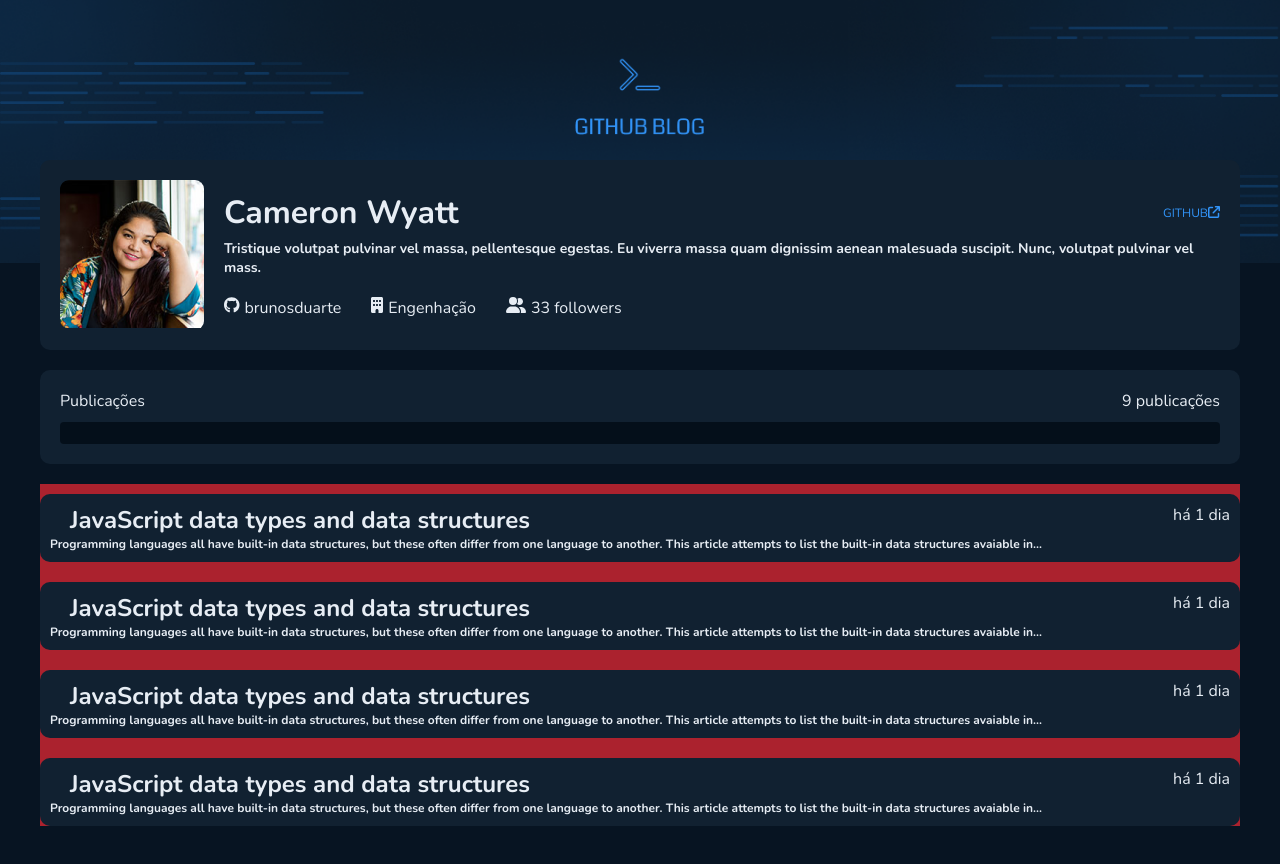
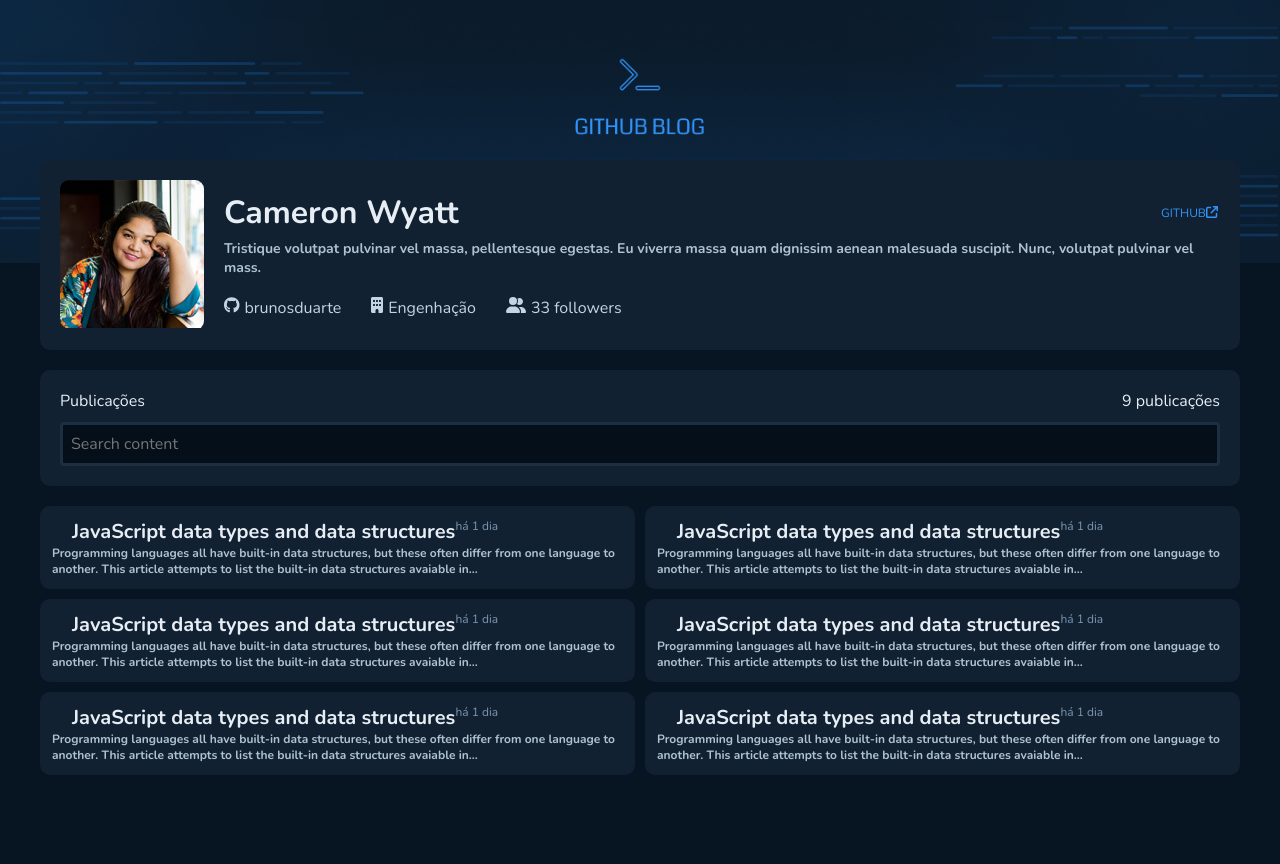
Before and after one commit to brunosduarte/github-blog, a React (Vite) app: page / in a window 1280 px wide. After the commit the page ends 815 px from the top, so only its background shows below. Built offline with nearby package versions, Linux system fonts and the light colour scheme.

Commit message:
feat: adjusting colors to figma

```diff
--- a/src/components/Profile/index.tsx
+++ b/src/components/Profile/index.tsx
@@ -26,17 +26,17 @@
 
         <InfoArea>
           <GithubProfile>
-            <FontAwesomeIcon icon={faGithub} />
+            <FontAwesomeIcon icon={faGithub} color='base-label' />
             brunosduarte
           </GithubProfile>
 
           <WorksOn>
-            <FontAwesomeIcon icon={faBuilding} />
+            <FontAwesomeIcon icon={faBuilding} color='base-label' />
             Engenhação
           </WorksOn>
 
           <Followers>
-            <FontAwesomeIcon icon={faUserGroup} />
+            <FontAwesomeIcon icon={faUserGroup} color='base-label' />
             33 followers
           </Followers>
         </InfoArea>
--- a/src/components/Profile/styles.ts
+++ b/src/components/Profile/styles.ts
@@ -37,6 +37,7 @@
   display: flex;
   align-content: center;
   justify-content: space-between;
+  color: ${props => props.theme['base-title']};
 `;
 
 export const LinkToGithub = styled.button`
@@ -44,10 +45,11 @@
   justify-content: center;
   color: ${props => props.theme['blue']};
   background-color: transparent;
-  border: none;
+  border-style: solid;
+  border-color: transparent;
 
   &:hover {
-    border-bottom: 2px;
+    border: 0 2px 0 4px;
     border-color: blue;
     transition: background-color 0.2s;
     cursor: pointer;
@@ -58,6 +60,7 @@
   //background-color: ${props => props.theme['red-300']};
   margin-top: 5px;
   font-size: 14px;
+  color: ${props => props.theme['base-text']};
 
 `;
 
@@ -68,7 +71,8 @@
   flex-direction: wrap;
   justify-content: left;
   gap: 30px;
-`;
+  color: ${props => props.theme['base-subtitle']};
+  `;
 
 export const GithubProfile = styled.div`
   display: flex;
--- a/src/components/Repos/index.tsx
+++ b/src/components/Repos/index.tsx
@@ -36,6 +36,21 @@
         <CardContent>Programming languages all have built-in data structures, but these often differ from one language to another. This article attempts to list the built-in data structures avaiable in...</CardContent>
       </CardContainer>
 
+      <CardContainer>
+        <CardTitleAndElapsed>
+          <CardTitle>JavaScript data types and data structures</CardTitle>
+          <CardElapsed>há 1 dia</CardElapsed>
+        </CardTitleAndElapsed>
+        <CardContent>Programming languages all have built-in data structures, but these often differ from one language to another. This article attempts to list the built-in data structures avaiable in...</CardContent>
+      </CardContainer>
+
+      <CardContainer>
+        <CardTitleAndElapsed>
+          <CardTitle>JavaScript data types and data structures</CardTitle>
+          <CardElapsed>há 1 dia</CardElapsed>
+        </CardTitleAndElapsed>
+        <CardContent>Programming languages all have built-in data structures, but these often differ from one language to another. This article attempts to list the built-in data structures avaiable in...</CardContent>
+      </CardContainer>
     </ReposContainer>
   )
 }
--- a/src/components/Repos/styles.ts
+++ b/src/components/Repos/styles.ts
@@ -5,54 +5,56 @@
   //padding: 20px;
   display: grid;
   grid-area: myCards;
-  grid-template-areas: myCards myCards;
+  flex-wrap: wrap;
+  grid-template-areas: "myCards .";
   gap: 10px;
-  background-color: ${props => props.theme['red-500']};
+  //background-color: ${props => props.theme['red-500']};
 `;
 
 export const CardContainer = styled.div`
-  margin-top: 10px;
+  //margin-top: 10px;
   padding: 10px;
   display: flex;
   flex-direction: column;
   flex-basis: 1;
   border-radius: 10px;
+  border: 2px;
+  border-style: solid;
   background-color: ${props => props.theme['base-post']};
-  border-color: ${props => props.theme['base-border']};
+  border-color: ${props => props.theme['base-post']};
+  transition: border-color 0.5s;
 
   &:hover {
-    border: 10px;
-    border-color: blue;
     transition: background-color 0.2s;
     cursor: pointer;
+    border-color: ${props => props.theme['base-text']};
   }
 `;
 
 export const CardTitleAndElapsed = styled.div`
   display: flex;
   justify-content: space-between;
-  //flex-direction: row;
-  //padding: 20px;
-  //background-color: ${props => props.theme['red-700']};
 `;
 
 export const CardTitle = styled.h1`
   margin-left: 20px;
-  font-size: 24px;
+  font-size: 20px;
+  color: ${props => props.theme['base-title']};
   justify-content: center;
   align-content: center;
 `;
 
 export const CardElapsed = styled.div`
-  flex-shrink: 1;
-  flex-wrap: nowrap;
-  //background-color: ${props => props.theme['red-300']};
+  font-size: 12px;
+  flex-grow: 1;
+  color: ${props => props.theme['base-span']};
 `;
 
 export const CardContent = styled.h2`
-  //background-color: ${props => props.theme['blue']};
   font-size: 12px;
   display: flex;
   align-content: center;
   justify-content: space-between;
+  color: ${props => props.theme['base-text']};
+  //background-color: ${props => props.theme['blue']};
 `;
--- a/src/components/Search/index.tsx
+++ b/src/components/Search/index.tsx
@@ -7,7 +7,7 @@
         <p>Publicações</p>
         <p>9 publicações</p>
       </TitleSearch>
-      <InputSearch />
+      <InputSearch placeholder="Search content"/>
     </SearchContainer>
   )
 }
--- a/src/components/Search/styles.ts
+++ b/src/components/Search/styles.ts
@@ -23,12 +23,20 @@
 `;
 
 export const InputSearch = styled.input`
+  padding: 8px;
   margin-top: 10px;
   border-radius: 4px;
   display: flex;
   justify-content: center;
   align-content: center;
-  border: 2px;
+  border: 1px;
+  border: solid;
   border-color: ${props => props.theme['base-border']};
   background-color: ${props => props.theme['base-input']};
+
+  &:hover {
+    border-color: ${props => props.theme['base-label']};
+    transition: border-color 0.2s;
+
+  }
 `;
```
